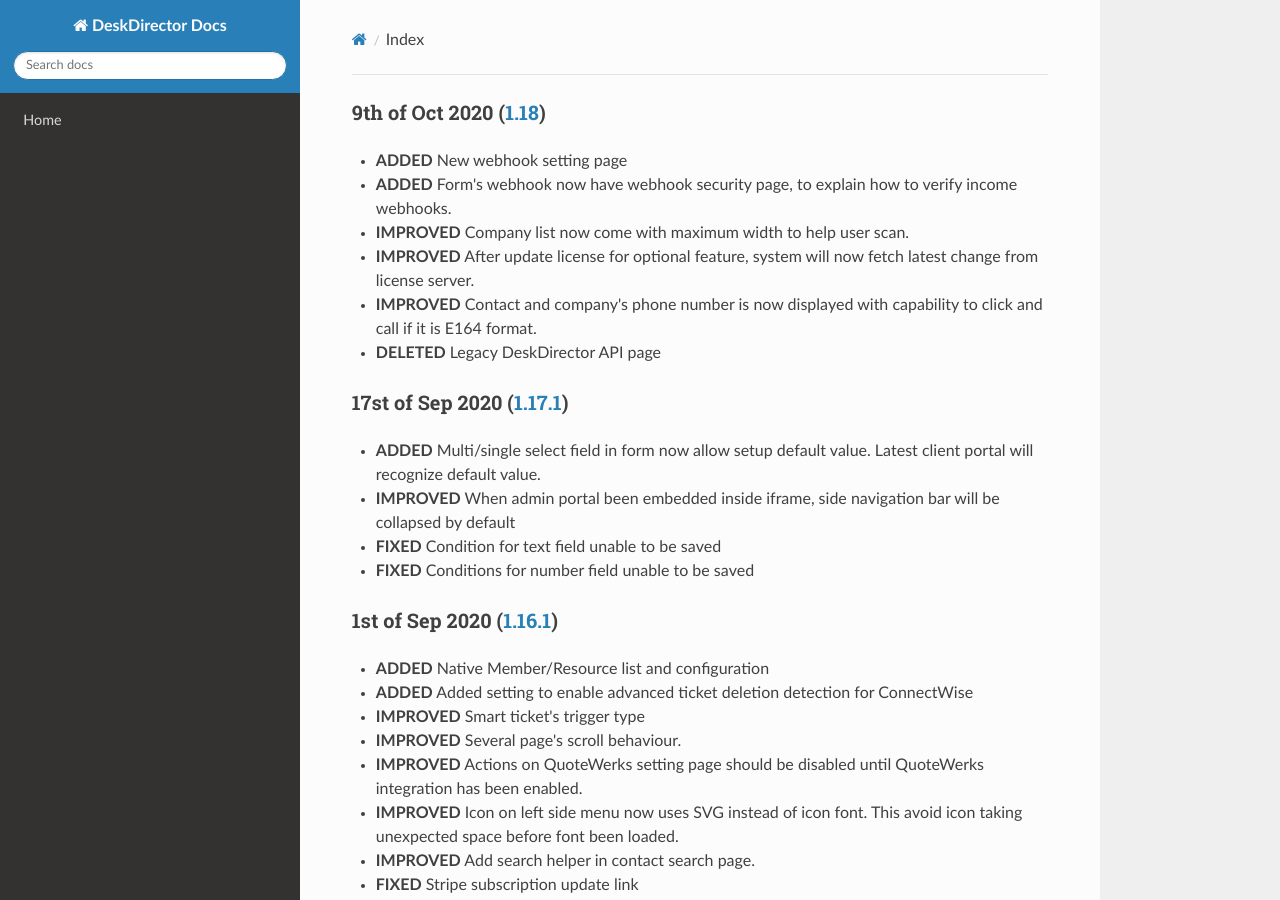
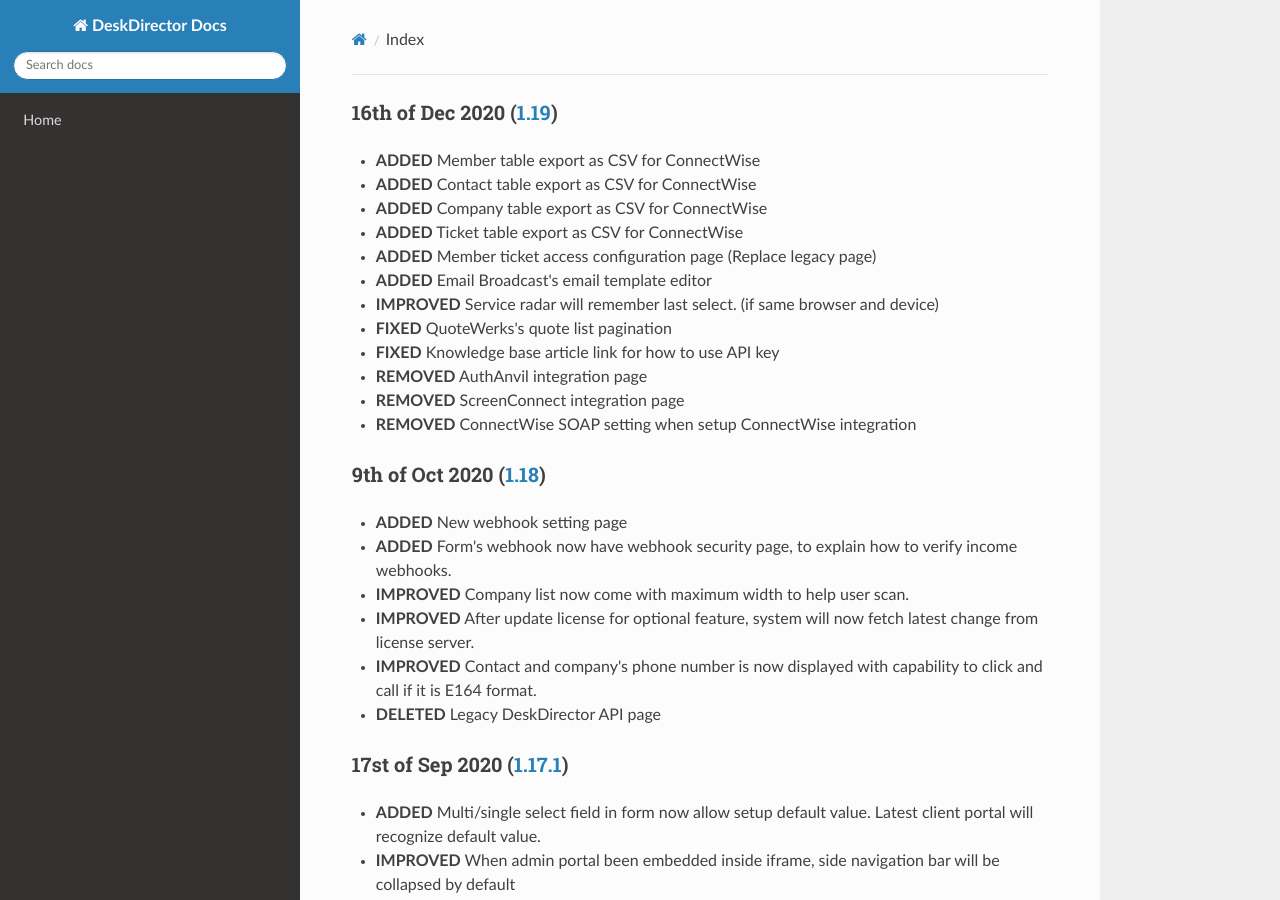
Before and after one commit to DeskDirector/docs, an MkDocs documentation site: the page built from docs/_release/admin/README.md, in a window 1280 px wide and 900 px high. Built offline with MkDocs 1.6.1, drawn with Linux system fonts in a browser that asks for light colours; nearby versions of some CDN libraries; old or Windows-style settings are respelled for this version of MkDocs.

Commit message:
Update README.md

```diff
--- a/docs/_release/admin/README.md
+++ b/docs/_release/admin/README.md
@@ -1,3 +1,18 @@
+### 16th of Dec 2020 ([1.19](v1.19.1))
+- **ADDED** Member table export as CSV for ConnectWise
+- **ADDED** Contact table export as CSV for ConnectWise
+- **ADDED** Company table export as CSV for ConnectWise
+- **ADDED** Ticket table export as CSV for ConnectWise
+- **ADDED** Member ticket access configuration page (Replace legacy page)
+- **ADDED** Email Broadcast's email template editor
+- **IMPROVED** Service radar will remember last select. (if same browser and device)
+- **FIXED** QuoteWerks's quote list pagination
+- **FIXED** Knowledge base article link for how to use API key
+- **REMOVED** AuthAnvil integration page
+- **REMOVED** ScreenConnect integration page
+- **REMOVED** ConnectWise SOAP setting when setup ConnectWise integration
+
+
 ### 9th of Oct 2020 ([1.18](v1.18.1))
 - **ADDED** New webhook setting page
 - **ADDED** Form's webhook now have webhook security page, to explain how to verify income webhooks.
```
